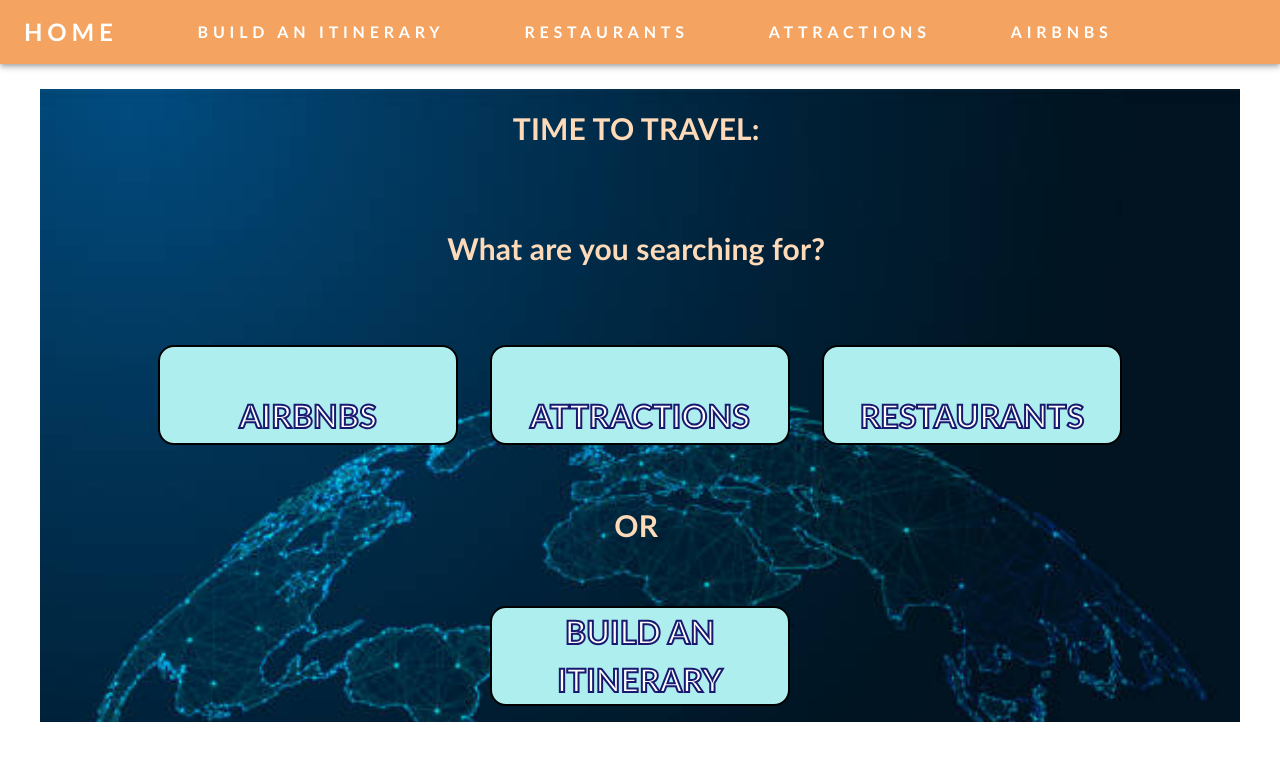
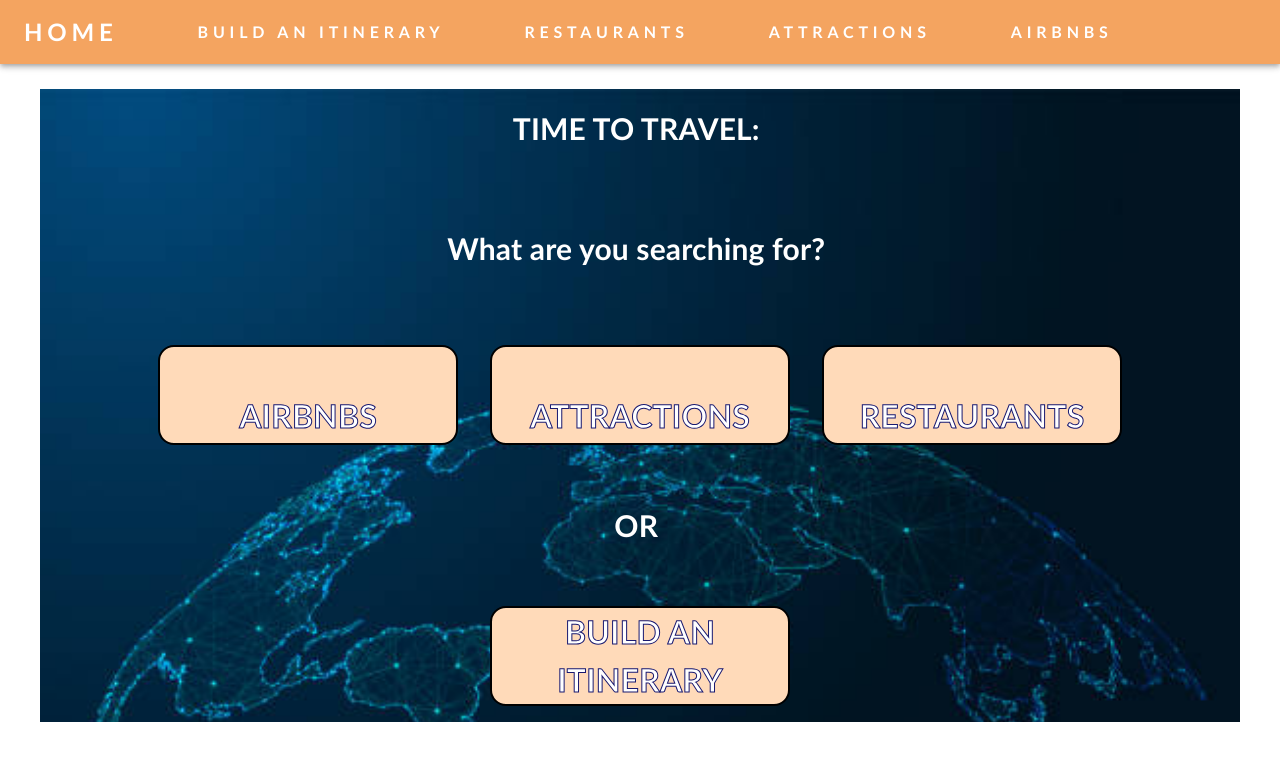
Before and after one commit to j-caspar/Route-Wizard, a React (Create React App) app in the folder client/: page / in a window 1280 px wide. Shown: the top 760 px of the page. Built offline with nearby package versions, Linux system fonts and the light colour scheme; no server answers.

Commit message:
some style

```diff
--- a/client/src/pages/HomePage.js
+++ b/client/src/pages/HomePage.js
@@ -3,6 +3,8 @@ import { Box, Container } from '@mui/material';
 import { NavLink } from 'react-router-dom';
 import './pages.css';
 import world from '../images/world.jpeg';
+import world2 from '../images/world2.png';
+
 
 const config = require('../config.json');
 
@@ -39,7 +41,7 @@ export default function AlbumsPage() {
           className="left-panel"
           p={3}
           m={2}
-          style={{width: 300, height: 100, background: 'paleturquoise', borderRadius: '16px', border: '2px solid #000', textAlign: 'center' }}
+          style={{width: 300, height: 100, background: 'peachpuff', borderRadius: '16px', border: '2px solid #000', textAlign: 'center' }}
         >
           <h4><NavLink className='navColor' to={`/airbnbs`}>AIRBNBS</NavLink></h4>
          </Box>
@@ -47,7 +49,7 @@ export default function AlbumsPage() {
           className="middle-panel"
           p={3}
           m={2}
-          style={{ width: 300, height: 100, background: 'paleturquoise', borderRadius: '16px', border: '2px solid #000', textAlign: 'center' }}
+          style={{ width: 300, height: 100, background: 'peachpuff', borderRadius: '16px', border: '2px solid #000', textAlign: 'center' }}
         >
           <h4><NavLink className='navColor' to={`/attractions`}>ATTRACTIONS</NavLink></h4>
          </Box>
@@ -55,7 +57,7 @@ export default function AlbumsPage() {
           className="right-panel"
           p={3}
           m={2}
-          style={{ width: 300, height: 100, background: 'paleturquoise', borderRadius: '16px', border: '2px solid #000', textAlign: 'center' }}
+          style={{ width: 300, height: 100, background: 'peachpuff', borderRadius: '16px', border: '2px solid #000', textAlign: 'center' }}
         >
           <h4><NavLink className='navColor' to={`/restaurants`}>RESTAURANTS</NavLink></h4>
          </Box>
@@ -70,7 +72,7 @@ export default function AlbumsPage() {
       <Box
           p={3}
           m={2}
-          style={{ display: 'flex', alignItems: 'center', justifyContent: 'center',width: 300, height: 100, background: 'paleturquoise', borderRadius: '16px', border: '2px solid #000', textAlign: 'center' }}
+          style={{ display: 'flex', alignItems: 'center', justifyContent: 'center',width: 300, height: 100, background: 'peachpuff', borderRadius: '16px', border: '2px solid #000', textAlign: 'center' }}
         >
           <h4><NavLink className='navColor' to={`/itinerary`}>BUILD AN ITINERARY</NavLink></h4>
          </Box>
--- a/client/src/pages/pages.css
+++ b/client/src/pages/pages.css
@@ -3,7 +3,7 @@
     align-items: center;
     justify-content: center;
     height: 10vh;
-    color:peachpuff;
+    color:white;
     font-family: 'Candara';
     font-size: 30px;
   }
@@ -54,12 +54,12 @@
   }
 
   .navSpace {
-    padding: 150px;
+    padding: 10px;
   }
 
   .navColor {
     color: #fff;
-    -webkit-text-stroke-width: 2px;
+    -webkit-text-stroke-width: 1px;
     -webkit-text-stroke-color: midnightblue;
     text-decoration: none;
     font-size: xx-large;
```
Also changed, not shown: client/src/images/world2.png (added).
